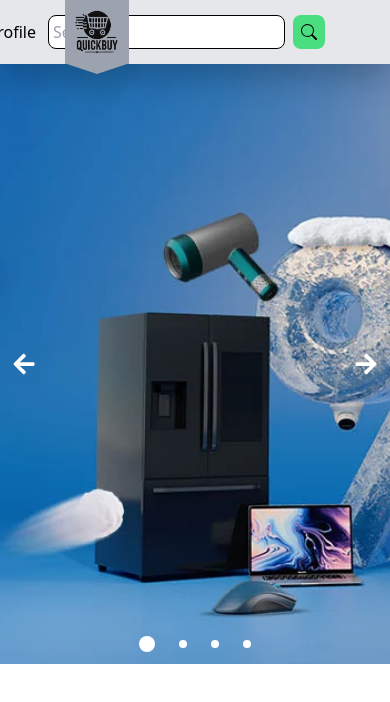
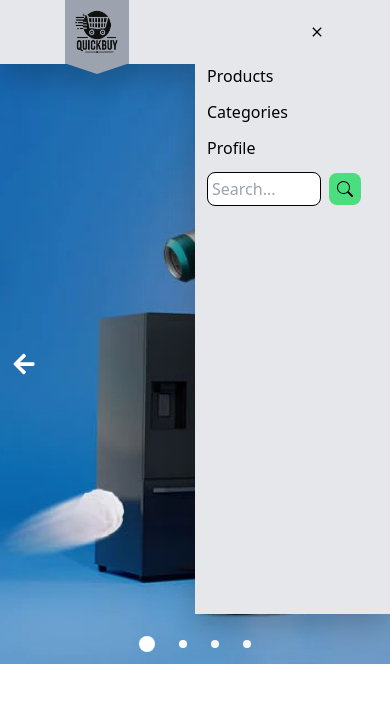
Before and after one commit to granithalimi/quickly, a React (Create React App) app: page / in a window 390 px wide. Both pictures are taken after a click on the button 308 px from the left and 32 px from the top of the page. Shown: the top 702 px of the page. Built offline with nearby package versions, Linux system fonts and the light colour scheme.

Commit message:
updated the header

```diff
--- a/src/components/Header.js
+++ b/src/components/Header.js
@@ -1,9 +1,15 @@
-import React from 'react'
+import { React, useState, useEffect} from 'react'
 import logo from "../assets/images/logo.png"
 import { Link } from 'react-router-dom'
 import { BsSearch } from "react-icons/bs";
+import { RxHamburgerMenu } from "react-icons/rx";
+import { IoMdClose } from "react-icons/io";
 
 function Header() {
+  const [menu, setmenu] = useState(false)
+  const toggleMenu = e => {
+    setmenu(p => !p)
+  }
 
   return (
     <>
@@ -19,14 +25,29 @@ function Header() {
             </div>
           </div>
           <div className="w-1/2 flex justify-end items-center">
-            <Link className="mx-3 hover:text-gray-400 hover:underline duration-300">Products</Link>
-            <Link className="mx-3 hover:text-gray-400 hover:underline duration-300">Categories</Link>
-            <Link className="mx-3 hover:text-gray-400 hover:underline duration-300">Profile</Link>
-            <div className="flex items">
+            <Link className="hidden md:block mx-3 hover:text-gray-400 hover:underline duration-300">Products</Link>
+            <Link className="hidden md:block mx-3 hover:text-gray-400 hover:underline duration-300">Categories</Link>
+            <Link className="hidden md:block mx-3 hover:text-gray-400 hover:underline duration-300">Profile</Link>
+            <div className="hidden md:flex items">
               <input className="rounded-lg ps-1 text-md py-1 border border-black" placeholder="Search..." />
               <button className="bg-green-400 ms-2 rounded-lg p-2 hover:bg-green-300"><BsSearch /></button>
             </div>
+            <button onClick={e => toggleMenu()} className={`${(menu) ? "hidden" : "block"} md:hidden cursor-pointer`}>
+              <RxHamburgerMenu />
+            </button>
+            <button onClick={e => toggleMenu()} className={`${(menu) ? "block" : "hidden"} md:hidden cursor-pointer`}>
+              <IoMdClose />
+            </button>
           </div>
+        </div>
+        <div className={`${(menu) ? "top-16" : "-top-[1000%]"} flex md:hidden flex-col w-1/2 h-[550px] absolute right-0 bg-gray-200 duration-300 px-3 gap-3`}>
+            <Link className="hover:text-gray-400 hover:underline duration-300">Products</Link>
+            <Link className="hover:text-gray-400 hover:underline duration-300">Categories</Link>
+            <Link className="hover:text-gray-400 hover:underline duration-300">Profile</Link>
+            <div className="flex items-center">
+              <input className="rounded-lg ps-1 w-2/3 text-md py-1 border border-black" placeholder="Search..." />
+              <button className="bg-green-400 ms-2 rounded-lg p-2 hover:bg-green-300"><BsSearch /></button>
+            </div>
         </div>
       </div>
     </>
```
